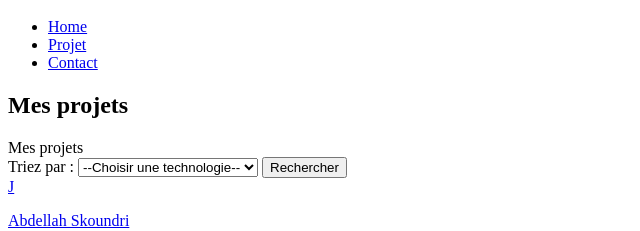
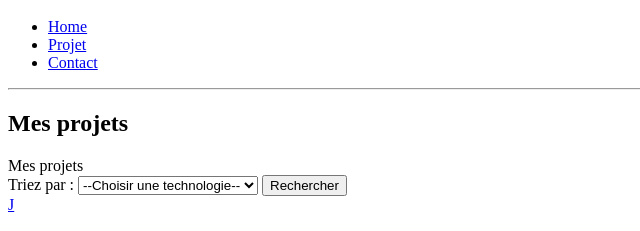
Before and after one commit to DimitriKft/myp_symfony, a Symfony app: template templates/project/index.html.twig in a window 1280 px wide. Shown: the part 682-913 px from the top of the page, without its empty margins (0-640 px from the left). Run offline with Twig, Linux system fonts and the light colour scheme; the template is opened without the code that fills it, so the values that code supplies are empty; some libraries are stand-ins or nearby versions.

Commit message:
change name class title

```diff
--- a/templates/project/index.html.twig
+++ b/templates/project/index.html.twig
@@ -4,8 +4,8 @@
 
 {% block body %}
 
-<div class="title_projects">
-
+<div class="titles">
+ <hr class="project"/>
     <div class="title_h2">
         <h2>Mes projets</h2>
         <span>Mes projets</span>
```
